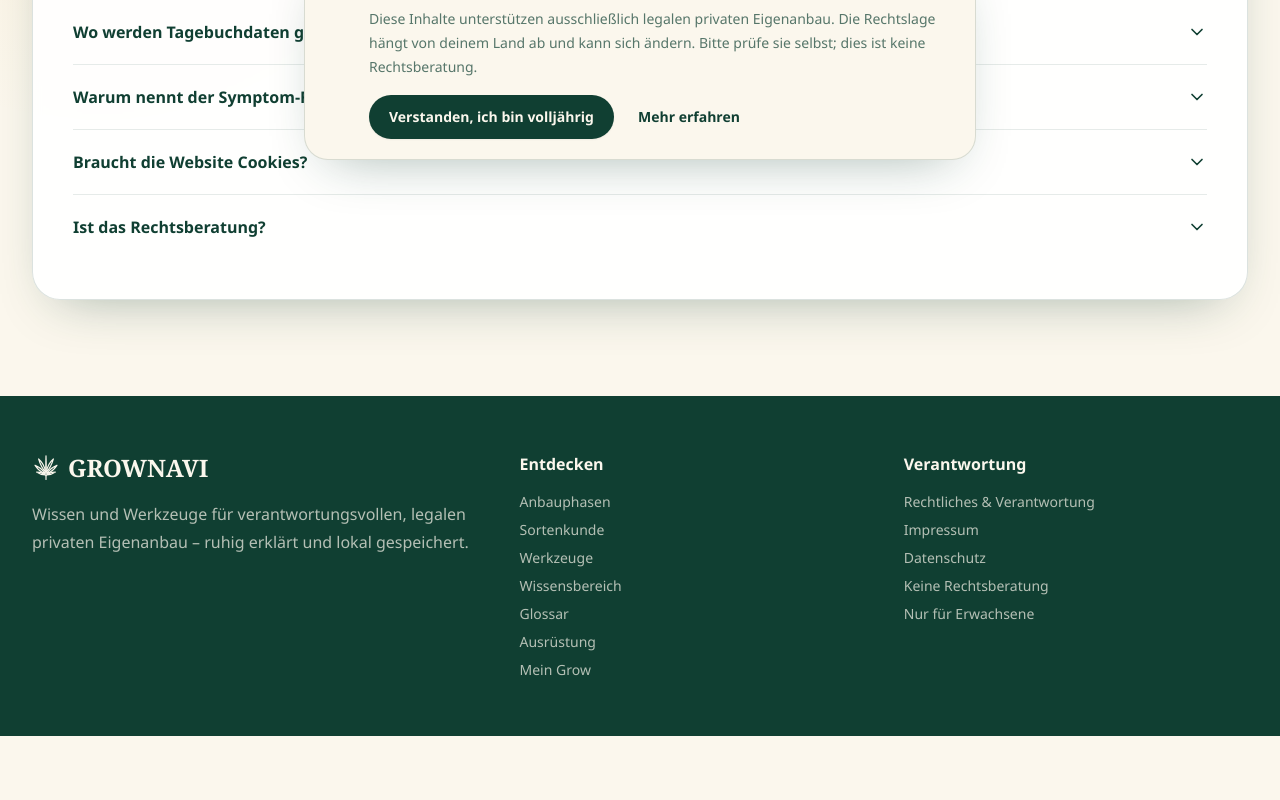
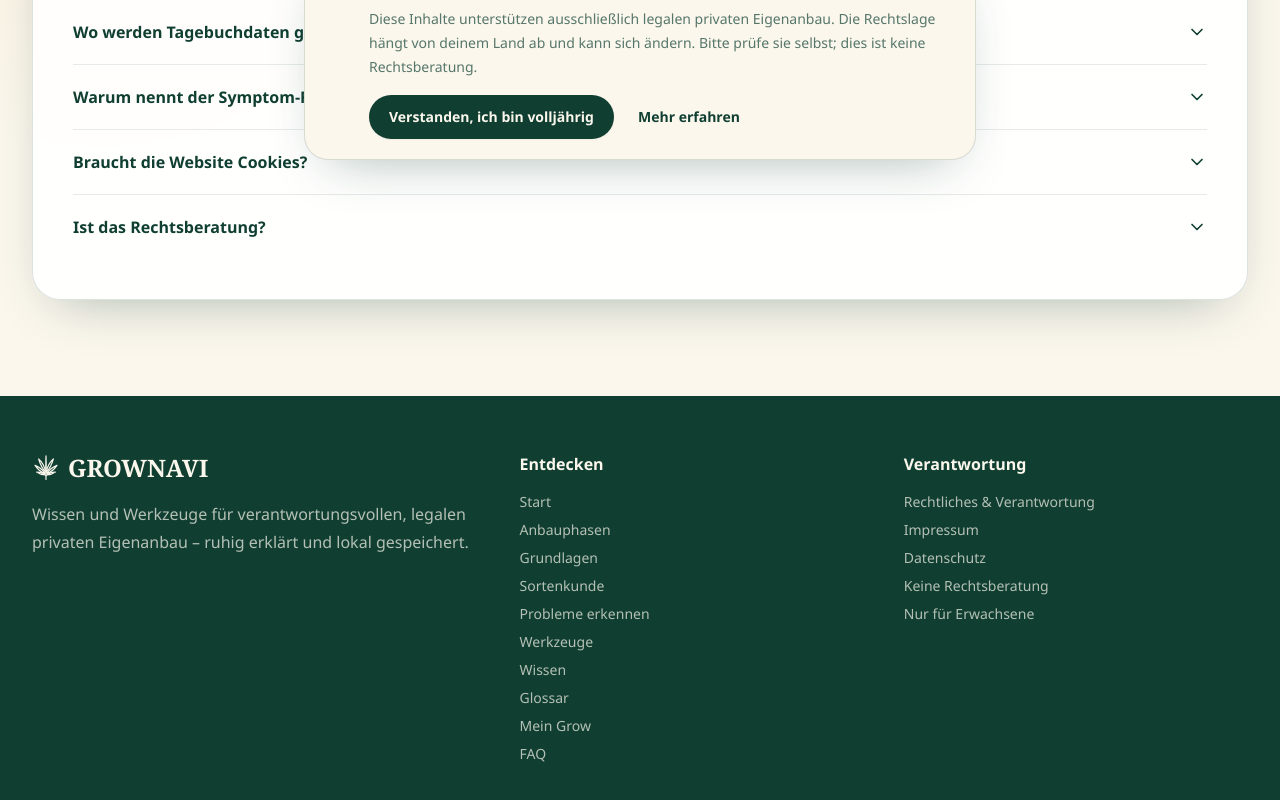
Before and after one commit to stefan-tiedtke/grownavi, a Next.js app: page /faq in a window 1280 px wide. Shown: the part 616-1416 px from the top of the page. Before the commit the page ends 1352 px from the top, so only its background shows below. Built offline with nearby package versions, Linux system fonts and the light colour scheme.

Commit message:
Correct links in ENTDECKEN

```diff
--- a/components/site-shell.tsx
+++ b/components/site-shell.tsx
@@ -207,14 +207,17 @@ export function Footer() {
         </div>
         <div>
           <h2 className="font-bold">Entdecken</h2>
-          <div className="mt-4 grid gap-2 text-sm text-cream/70">
+          <div className="mt-4 grid grid-cols-2 gap-x-5 gap-y-2 text-sm text-cream/70 md:grid-cols-1">
+            <Link href="/">Start</Link>
             <Link href="/anbauphasen">Anbauphasen</Link>
+            <Link href="/grundlagen">Grundlagen</Link>
             <Link href="/sortenkunde">Sortenkunde</Link>
+            <Link href="/probleme">Probleme erkennen</Link>
             <Link href="/werkzeuge">Werkzeuge</Link>
-            <Link href="/wissen">Wissensbereich</Link>
+            <Link href="/wissen">Wissen</Link>
             <Link href="/glossar">Glossar</Link>
-            <Link href="/ausruestung">Ausrüstung</Link>
             <Link href="/mein-grow">Mein Grow</Link>
+            <Link href="/faq">FAQ</Link>
           </div>
         </div>
         <div>
```
Also changed, not shown: 1 other file (tests, documents, lock files or other folders).
